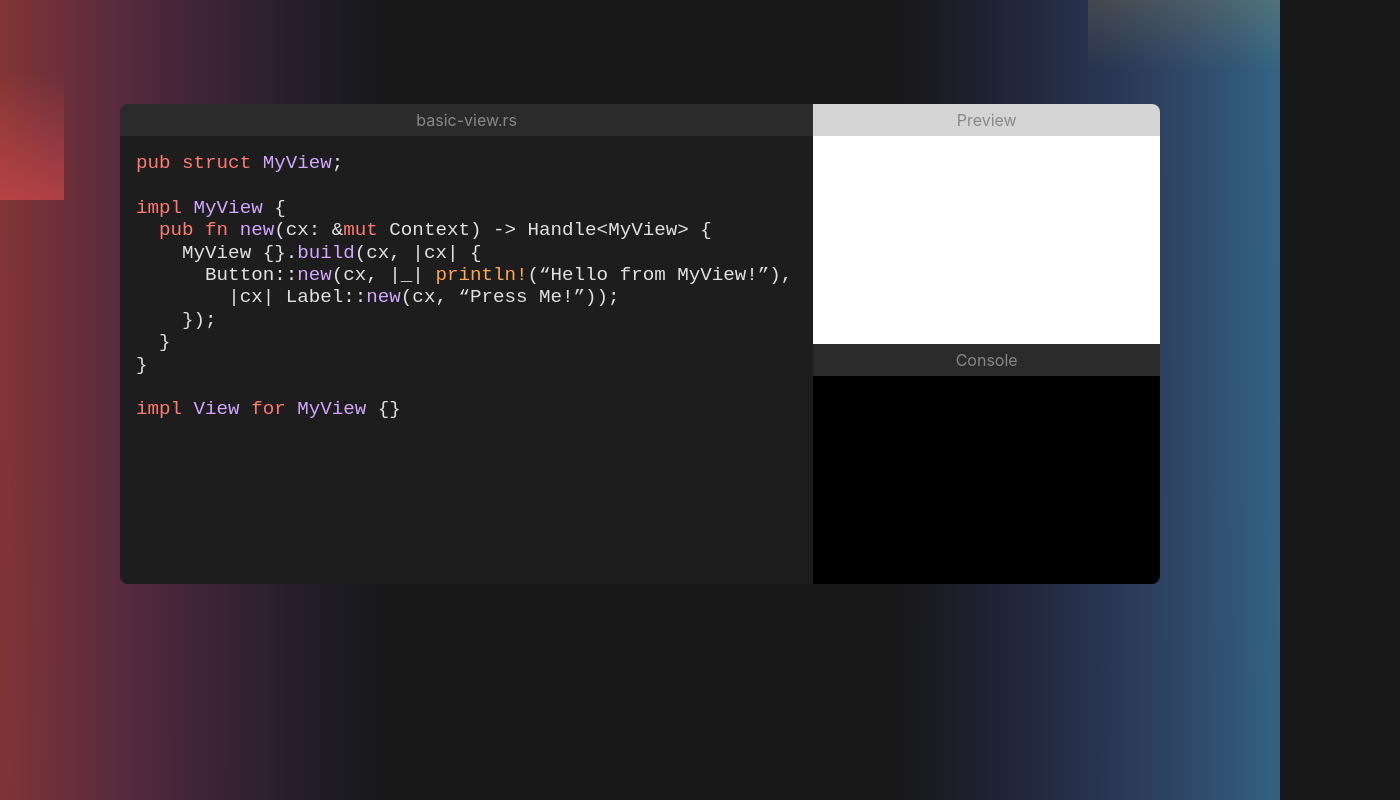
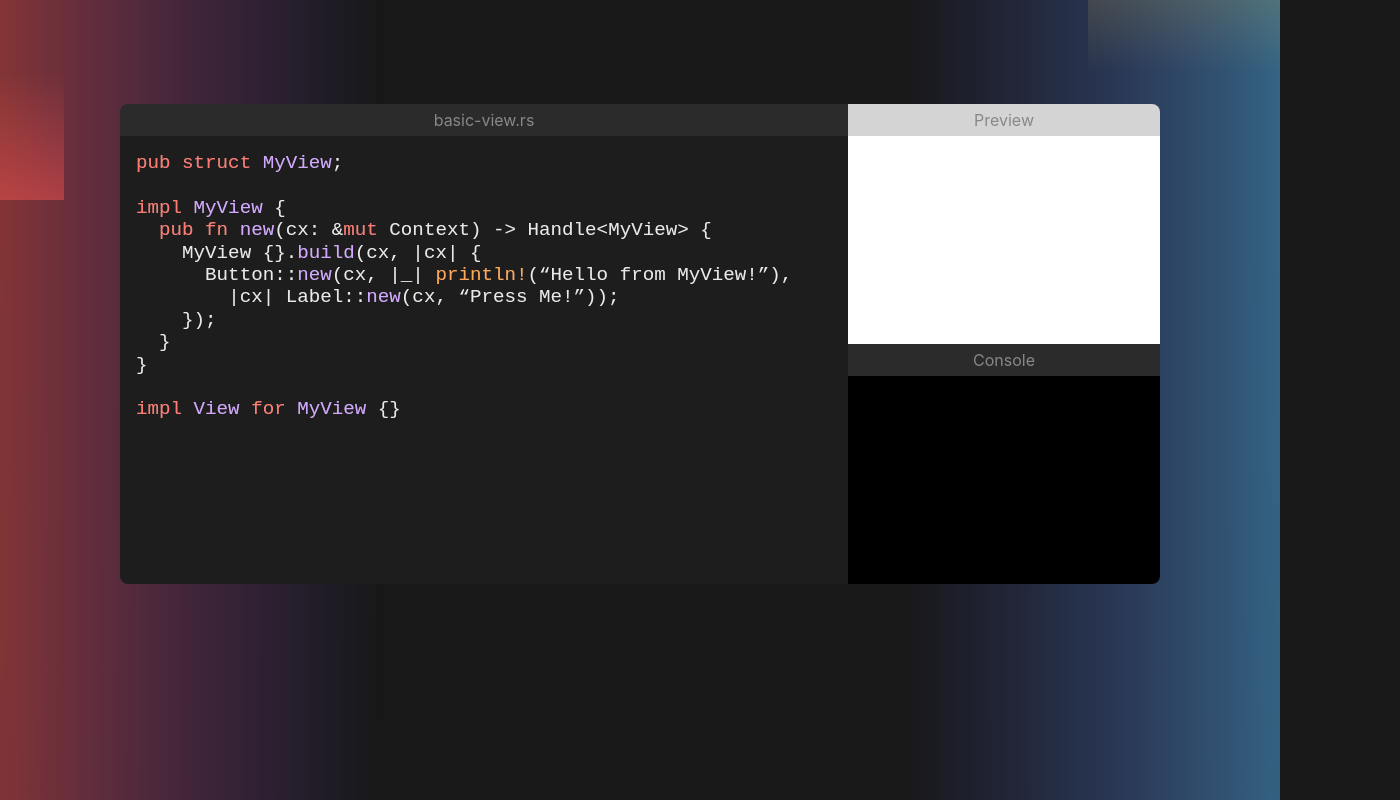
Before and after one commit to vizia/vizia-site, a SvelteKit app: page / in a window 1280 px wide. Shown: the part 600-1400 px from the top of the page, 1400 px wide, since content can reach past the window. Built offline with nearby package versions, Linux system fonts and the light colour scheme; a small style sheet from the web is missing.

Commit message:
more fixes

```diff
--- a/src/routes/CodeHighlighter.svelte
+++ b/src/routes/CodeHighlighter.svelte
@@ -49,7 +49,7 @@
   textarea {
     resize: none;
     width: 100%;
-    height: 100%;
+    height: 28rem;
     border: 0;
     font-size: 1.2rem;
     padding-left: 1rem;
@@ -59,11 +59,10 @@
     background-color: #1d1d1d;
     opacity: 1;
     line-height: 1.4rem;
+    scrollbar-width: initial;
+    color: #88888888;
+    caret-color: #51afef;
     overflow: hidden;
-    overflow-x: scroll;
-    scrollbar-width: initial;
-    color: #00000000;
-    caret-color: #51afef;
 
     text-overflow: clip;
     white-space: pre;
@@ -80,14 +79,15 @@
   #highlighting {
     position: absolute;
     pointer-events: none;
-    width: 100%;
-    height: 100%;
+    width: calc(65rem * 0.7);
+    height: 28rem;
     border: 0;
     font-size: 1.2rem;
     padding: 1rem;
     tab-size: 2;
     box-sizing: border-box;
     line-height: 1.4rem;
+    overflow: hidden;
 
     &:focus {
       outline: none;
--- a/src/routes/LandingPageDemo.svelte
+++ b/src/routes/LandingPageDemo.svelte
@@ -42,7 +42,7 @@
   }
 
   .demo-preview-console-container {
-    width: 40%;
+    width: 30%;
     height: 100%;
     display: flex;
     flex-direction: column;
@@ -67,25 +67,7 @@
   }
 
   .demo-code {
-    width: 80%;
-
-    // & > textarea {
-    //   width: 100%;
-    //   height: calc(100% - 2rem);
-    //   height: stretch;
-    //   background-color: #1d1d1d;
-    //   border: 2px solid transparent;
-    //   border-bottom-left-radius: 0.5rem;
-    //   text-align: start;
-    //   text-justify: auto;
-    //   padding: calc(1rem - 2px) calc(1rem - 2px);
-    //   box-sizing: border-box;
-
-    //   &:focus {
-    //     outline: none;
-    //     border: 2px solid #51afef;
-    //   }
-    // }
+    width: 70%;
   }
 
   .demo-preview {
```
